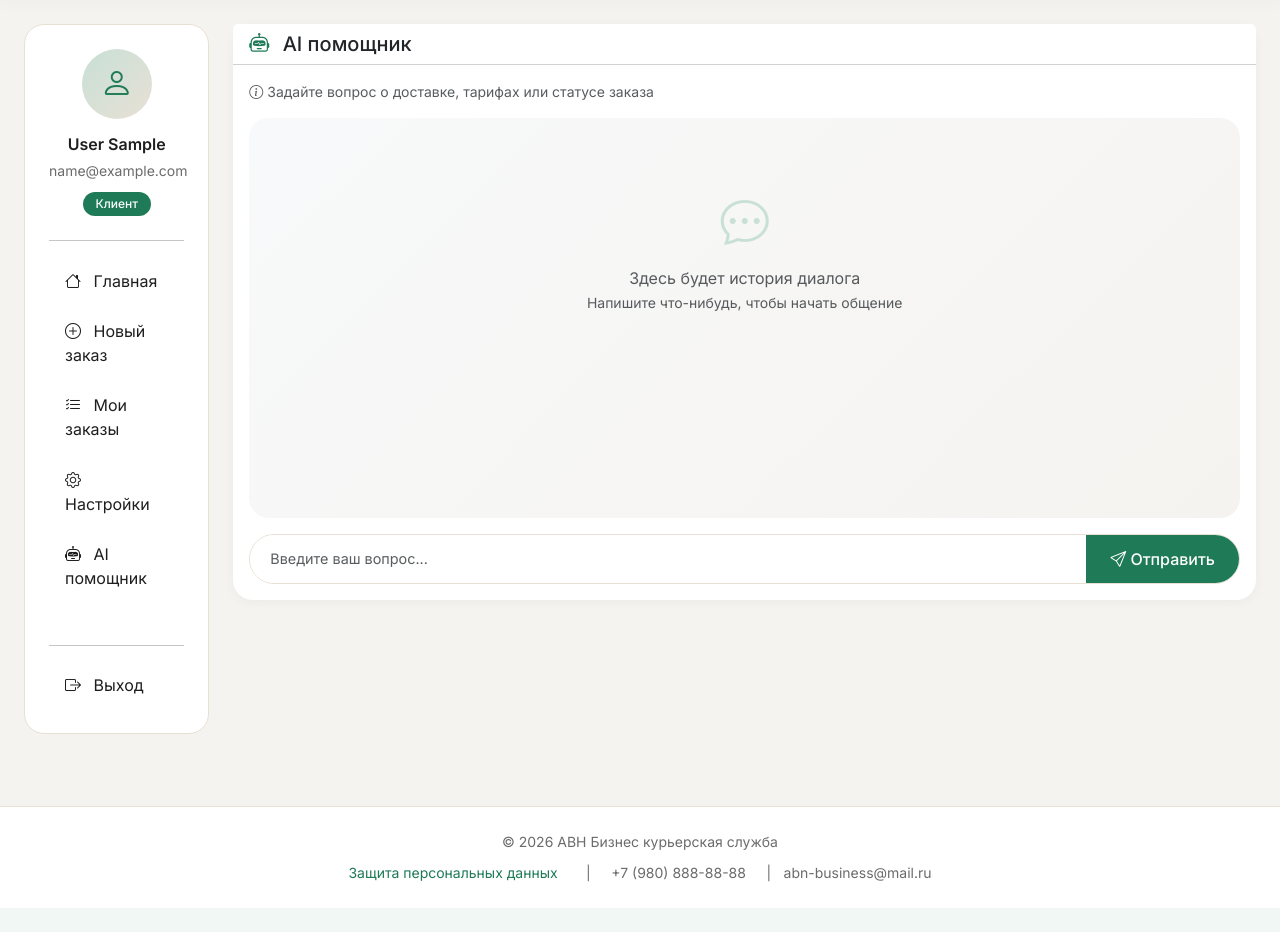
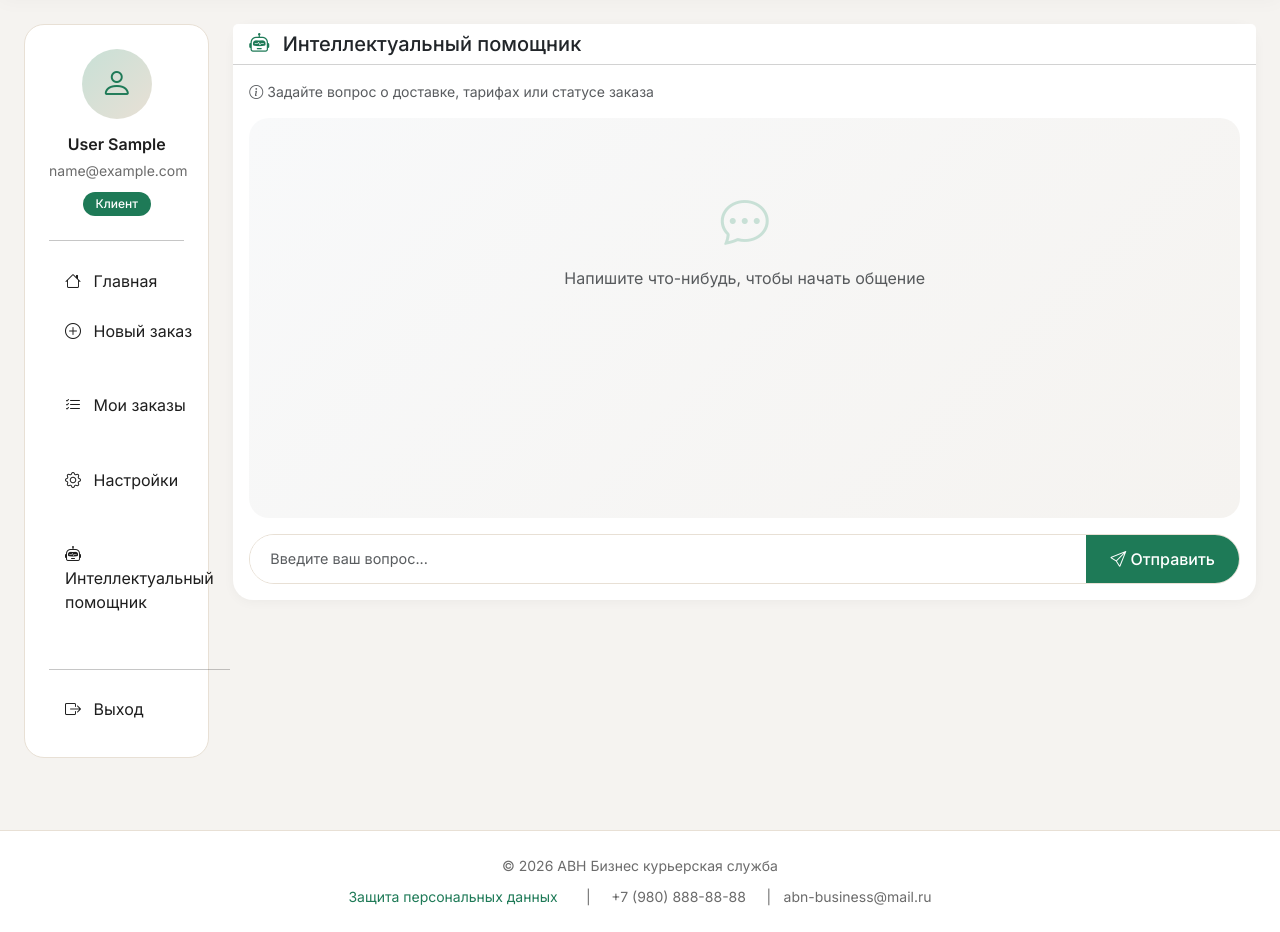
Before and after one commit to khokhlovap/projectdelivery, a Django app: page /ai-assistant/ in a window 1280 px wide. Shown: the part 58-990 px from the top of the page. Before the commit the page ends 966 px from the top, so only its background shows below. Run offline with Django 5.2, Linux system fonts and the light colour scheme; the visitor is signed in with stand-in values (Sample User, id 1).

Commit message:
Обновление дизайна (замена AI помощник на Интеллектуальный помощник)

```diff
--- a/deliverysite/templates/accounts/ai_assistant.html
+++ b/deliverysite/templates/accounts/ai_assistant.html
@@ -209,7 +209,7 @@
 
 <div class="card shadow-sm">
     <div class="card-header bg-white">
-        <h5 class="mb-0"><i class="bi bi-robot me-2" style="color: #1E7A57;"></i> AI помощник</h5>
+        <h5 class="mb-0"><i class="bi bi-robot me-2" style="color: #1E7A57;"></i> Интеллектуальный помощник</h5>
     </div>
     <div class="card-body">
         <p class="text-muted small mb-3">
@@ -219,8 +219,7 @@
         <div class="chat-container" id="chatContainer">
             <div class="text-center text-muted py-5" id="chatPlaceholder">
                 <i class="bi bi-chat-dots" style="font-size: 3rem; color: #C8E0D6;"></i>
-                <p class="mt-2 mb-0">Здесь будет история диалога</p>
-                <small>Напишите что-нибудь, чтобы начать общение</small>
+                <p class="mt-2 mb-0">Напишите что-нибудь, чтобы начать общение</p>
             </div>
         </div>
 
--- a/deliverysite/templates/accounts/lk_base.html
+++ b/deliverysite/templates/accounts/lk_base.html
@@ -48,7 +48,7 @@
                     <li class="nav-item">
                         <a class="nav-link {% if active_tab == 'ai_assistant' %}active{% endif %}"
                            href="{% url 'accounts:ai_assistant' %}">
-                            <i class="bi bi-robot me-2"></i> AI помощник
+                            <i class="bi bi-robot me-2"></i> Интеллектуальный помощник
                         </a>
                     </li>
                     <li class="nav-item mt-3 pt-2">
--- a/deliverysite/templates/accounts/manager_ai_stats.html
+++ b/deliverysite/templates/accounts/manager_ai_stats.html
@@ -232,7 +232,7 @@
         <div>
             <h2 class="section-title mb-1">
                 <i class="bi bi-robot me-2" style="color: #1E7A57;"></i>
-                Статистика AI помощника
+                Статистика Интеллектуального помощника
             </h2>
             <p class="section-subtitle mb-0">Анализ запросов клиентов к интеллектуальному ассистенту</p>
         </div>
--- a/deliverysite/templates/accounts/manager_lk_base.html
+++ b/deliverysite/templates/accounts/manager_lk_base.html
@@ -61,7 +61,7 @@
                     <li class="nav-item">
                         <a class="nav-link {% if request.resolver_match.url_name == 'manager_ai_stats' %}active{% endif %}"
                         href="{% url 'accounts:manager_ai_stats' %}">
-                            <i class="bi bi-robot me-2"></i> AI статистика
+                            <i class="bi bi-robot me-2"></i> Статистика
                         </a>
                     </li>
                     <li class="nav-item">
```
